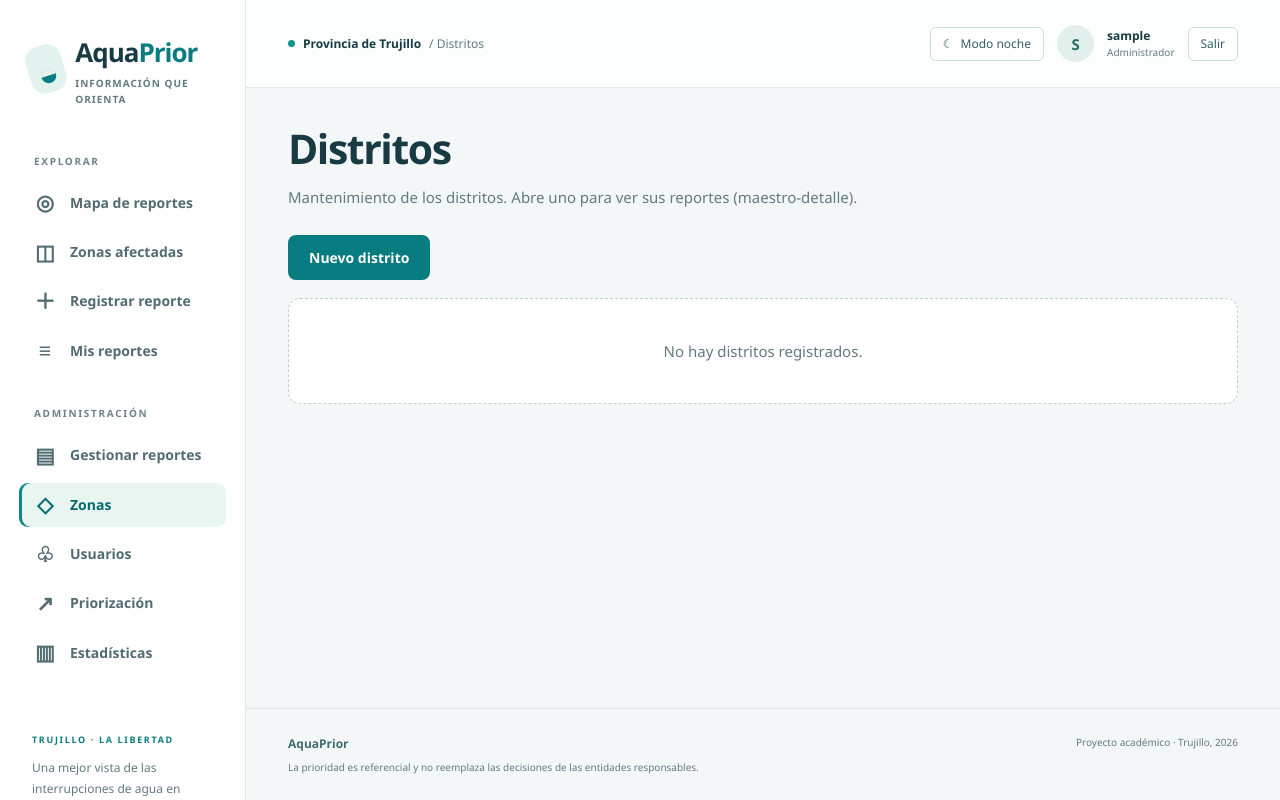
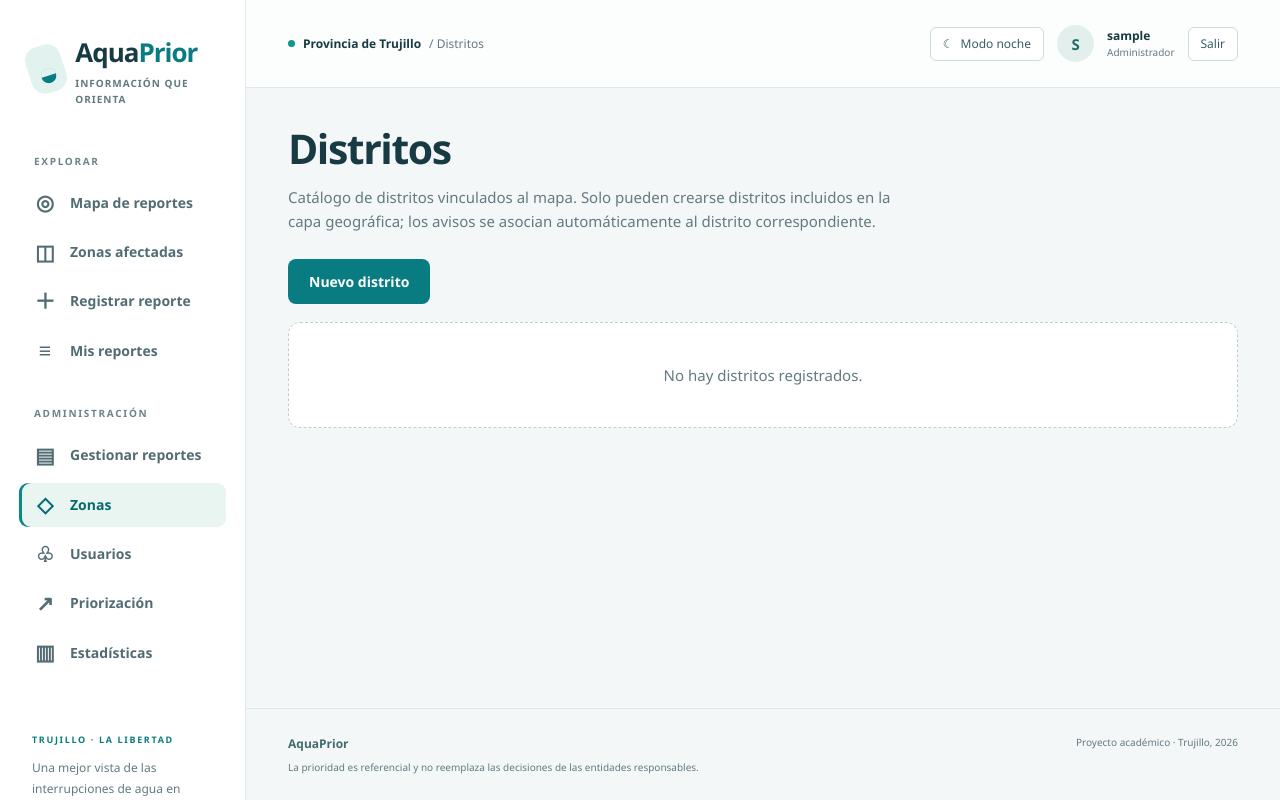
Before and after one commit to CarlloAndre/AquaPrior, an ASP.NET Core app: page /Zonas in a window 1280 px wide. Run offline with ASP.NET Core 8, Linux system fonts and the light colour scheme; the visitor is signed in with stand-in values (Sample User, id 1); the project's own start-up code is not run, and a stand-in starts its controllers and pages.

Commit message:
ui: correct district scope and display

```diff
--- a/Views/Zonas/Index.cshtml
+++ b/Views/Zonas/Index.cshtml
@@ -2,7 +2,7 @@
 @{ ViewData["Title"] = "Distritos"; }
 <section class="v">
     <h1>Distritos</h1>
-    <p class="lead">Mantenimiento de los distritos. Abre uno para ver sus reportes (maestro-detalle).</p>
+    <p class="lead">Catálogo de distritos vinculados al mapa. Solo pueden crearse distritos incluidos en la capa geográfica; los avisos se asocian automáticamente al distrito correspondiente.</p>
     <p><a class="btn" asp-action="Crear">Nuevo distrito</a></p>
     @if (Model.Any())
     {
```
